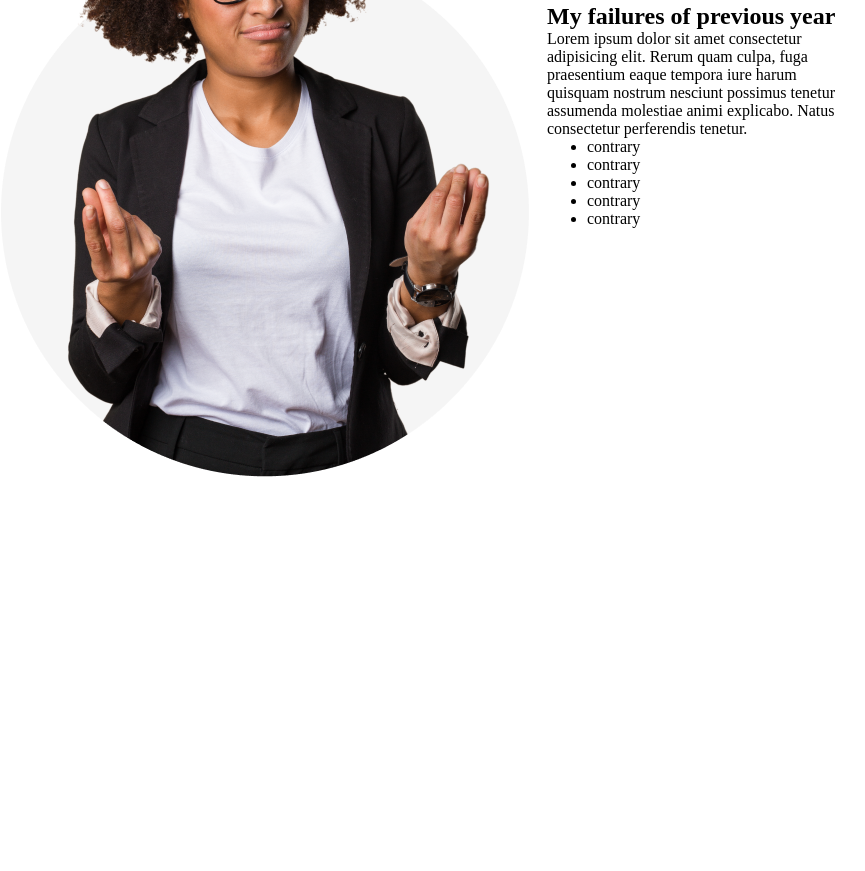
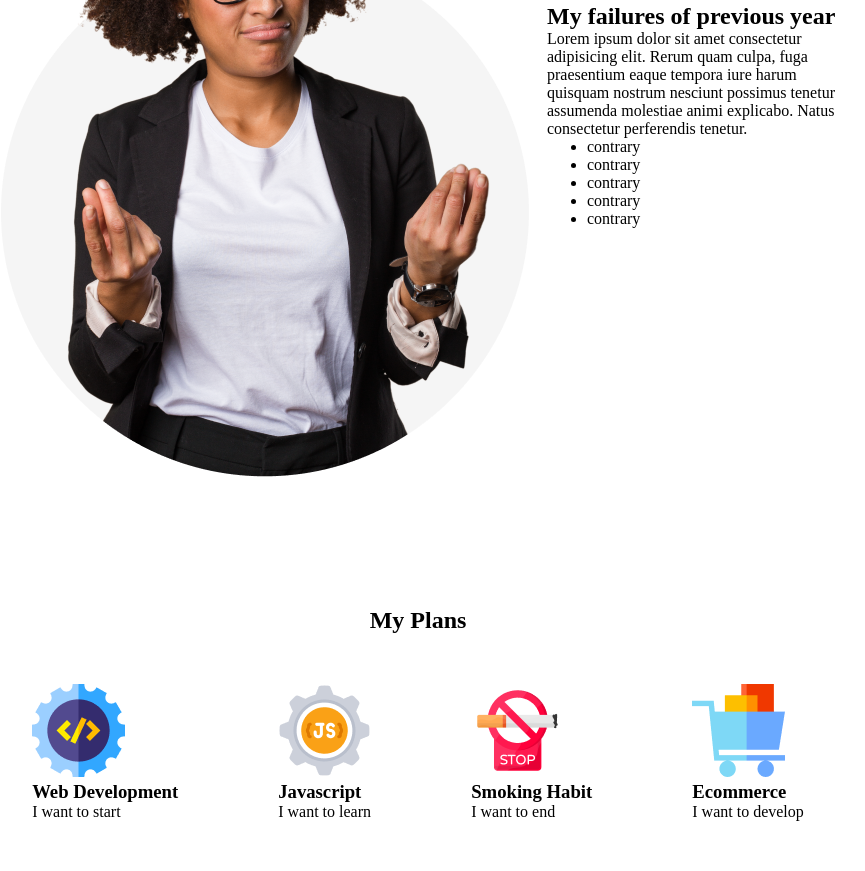
Before and after one commit to Rashadozzaman/my-first-project, a plain HTML site: page index.html in a window 1280 px wide. Shown: the part 1224-2095 px from the top of the page, without its empty margins (222-1087 px from the left). Before the commit the page ends 1701 px from the top, so only its background shows below. Drawn offline with Linux system fonts and the light colour scheme; a web font is replaced by a local one.

Commit message:
first project add

```diff
--- a/index.html
+++ b/index.html
@@ -34,6 +34,35 @@
                 </div>
             </div>
         </section>
+        <!-- my plans  -->
+        <section class="what-i-do">
+            <h2 class="section-titles">My Plans</h2>
+            <div class="skills-container">
+                <div class="skill">
+                    <img src="images/icons/web.png" alt="">
+                    <h3 class="skill-title">Web Development</h3>
+                    <p class="skill-description">I want to start</p>
+                </div>
+                <div class="skills-container">
+                    <div class="skill">
+                        <img src="images/icons/js.png" alt="">
+                        <h3 class="skill-title">Javascript</h3>
+                        <p class="skill-description">I want to learn</p>
+                    </div>
+                    <div class="skills-container">
+                        <div class="skill">
+                            <img src="images/icons/smoke.png" alt="">
+                            <h3 class="skill-title">Smoking Habit</h3>
+                            <p class="skill-description">I want to end</p>
+                        </div>
+                        <div class="skills-container">
+                            <div class="skill">
+                                <img src="images/icons/ecom.png" alt="">
+                                <h3 class="skill-title">Ecommerce</h3>
+                                <p class="skill-description">I want to develop</p>
+                            </div>
+            </div>
+        </section>
     </header>
     <main>
 
--- a/styles/first.css
+++ b/styles/first.css
@@ -21,8 +21,11 @@
 /* banner styles  */
 .banner {
     display: flex;
-    align-items: center;
+    align-items:center;
     margin: 0 200px;
+}
+.banner li{
+    list-style:;
 }
 
 .btn-primary {
@@ -36,3 +39,17 @@
     background: #F15B22;
     margin-top: 15px;
 }
+.section-titles{
+    text-align: center;
+    margin-top: 130px;
+}
+.skills-container{
+    display: flex;
+    justify-content: center;
+}
+.skills-container .skill{
+    margin: 50px;
+}
+.skill-description{
+
+}
```
Also changed, not shown: 1 other file.
